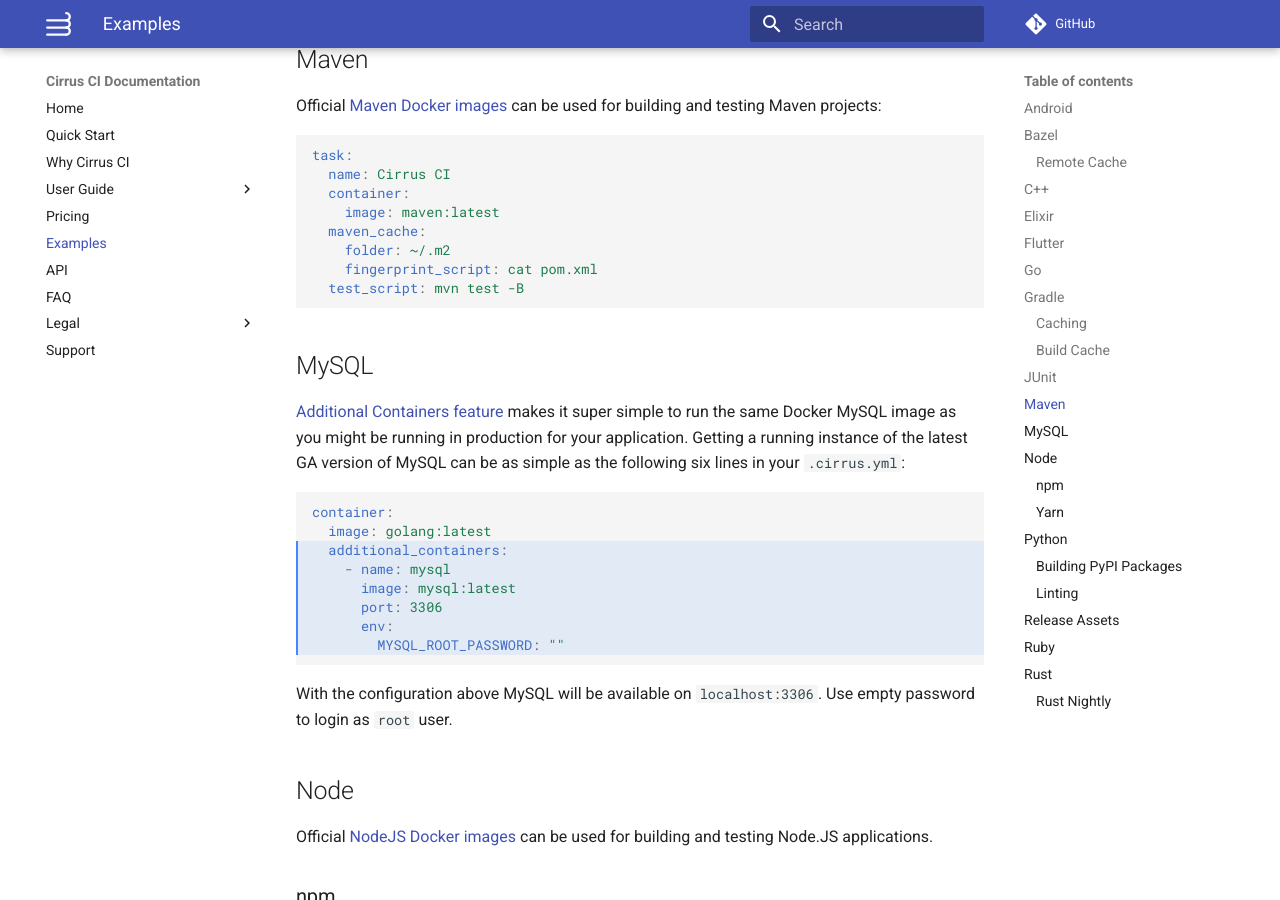
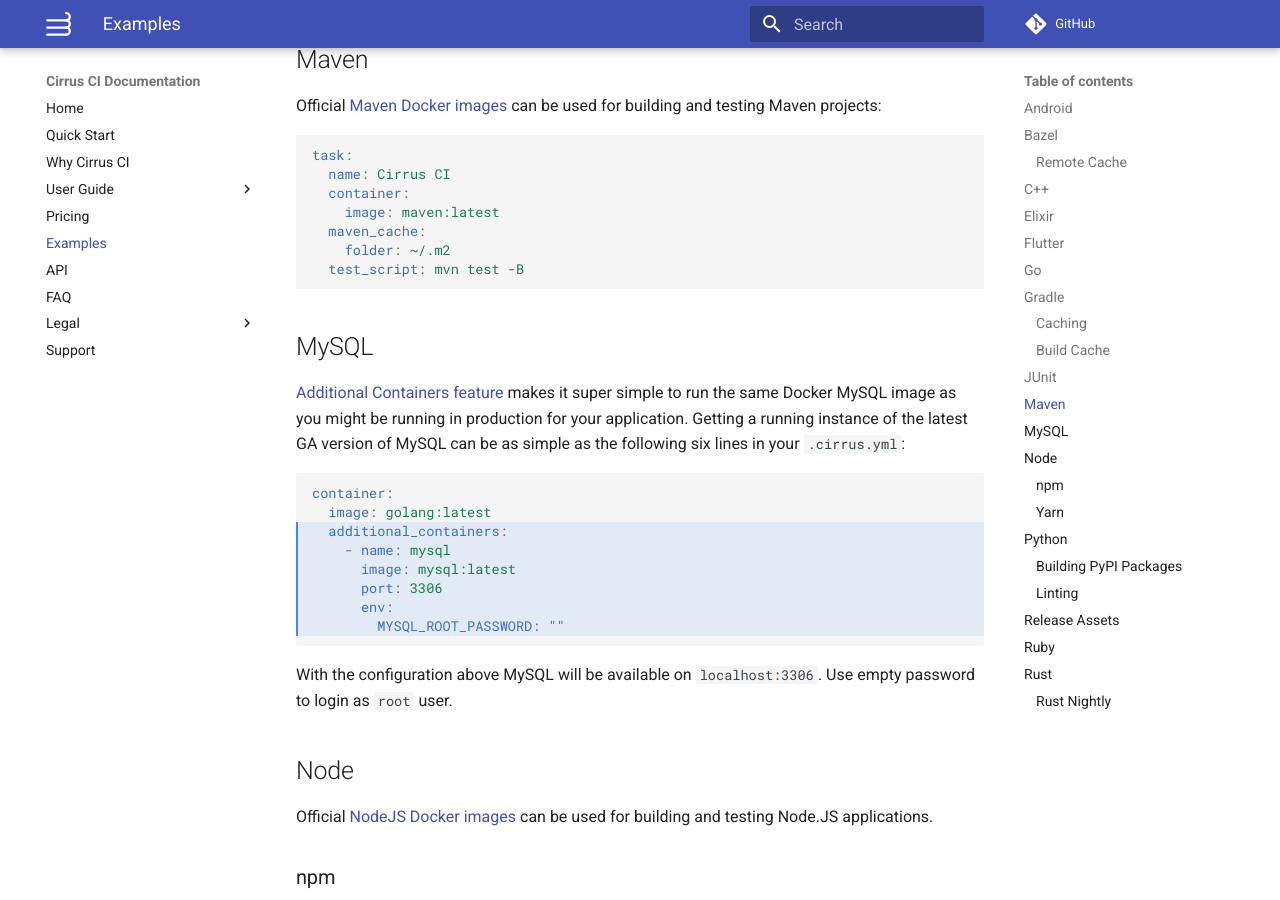
Before and after one commit to cirruslabs/cirrus-ci-docs, an MkDocs documentation site: the page built from docs/examples.md, in a window 1280 px wide and 900 px high, scrolled down 4675 px. Built offline with MkDocs 1.6.1 and Material for MkDocs 9.7.7, drawn with Linux system fonts in a browser that asks for light colours; comment, search, counter and statistics services are not loaded.

Commit message:
Address feedback

````diff
--- a/docs/examples.md
+++ b/docs/examples.md
@@ -222,7 +222,6 @@ task:
     image: maven:latest
   maven_cache:
     folder: ~/.m2
-    fingerprint_script: cat pom.xml
   test_script: mvn test -B
 ```
 
````
